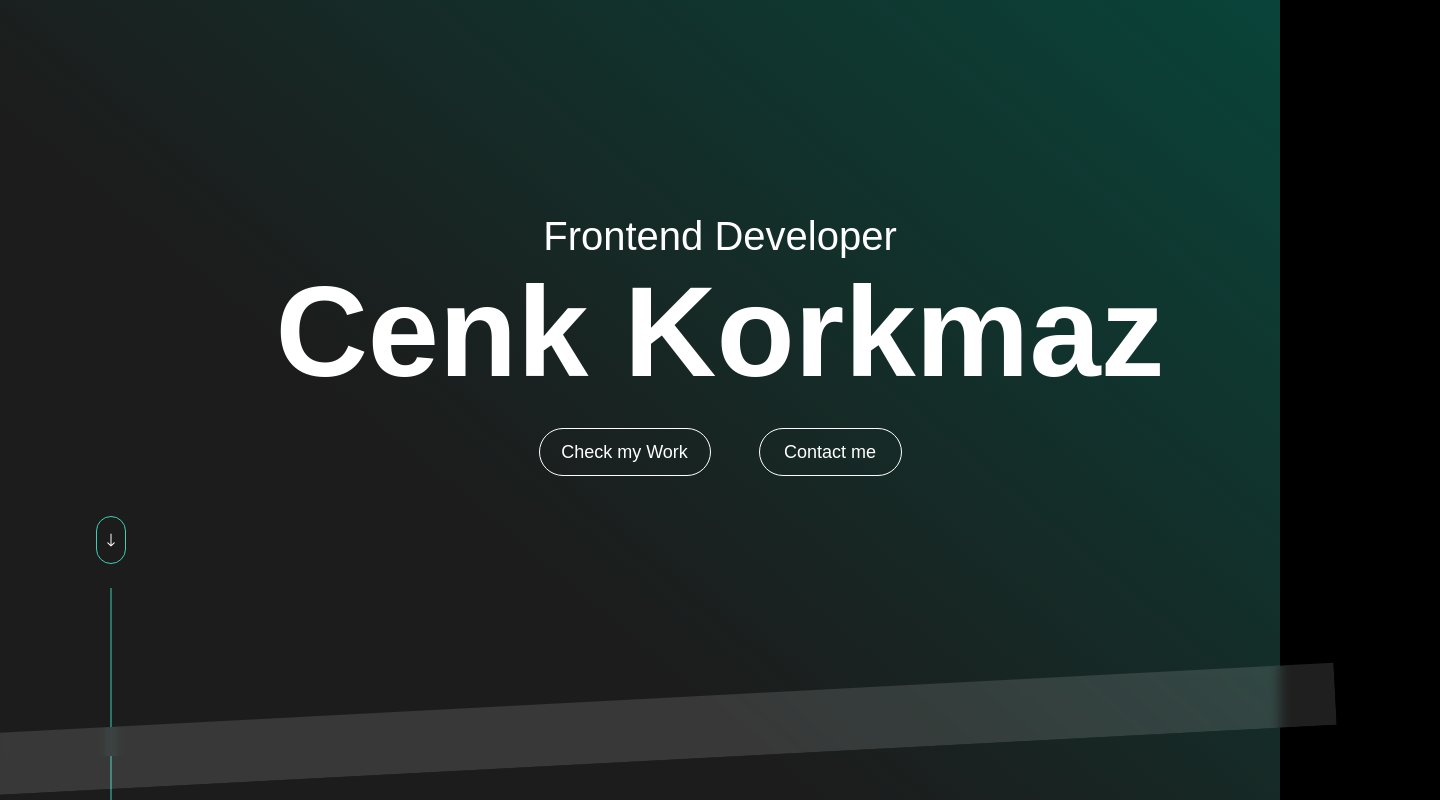
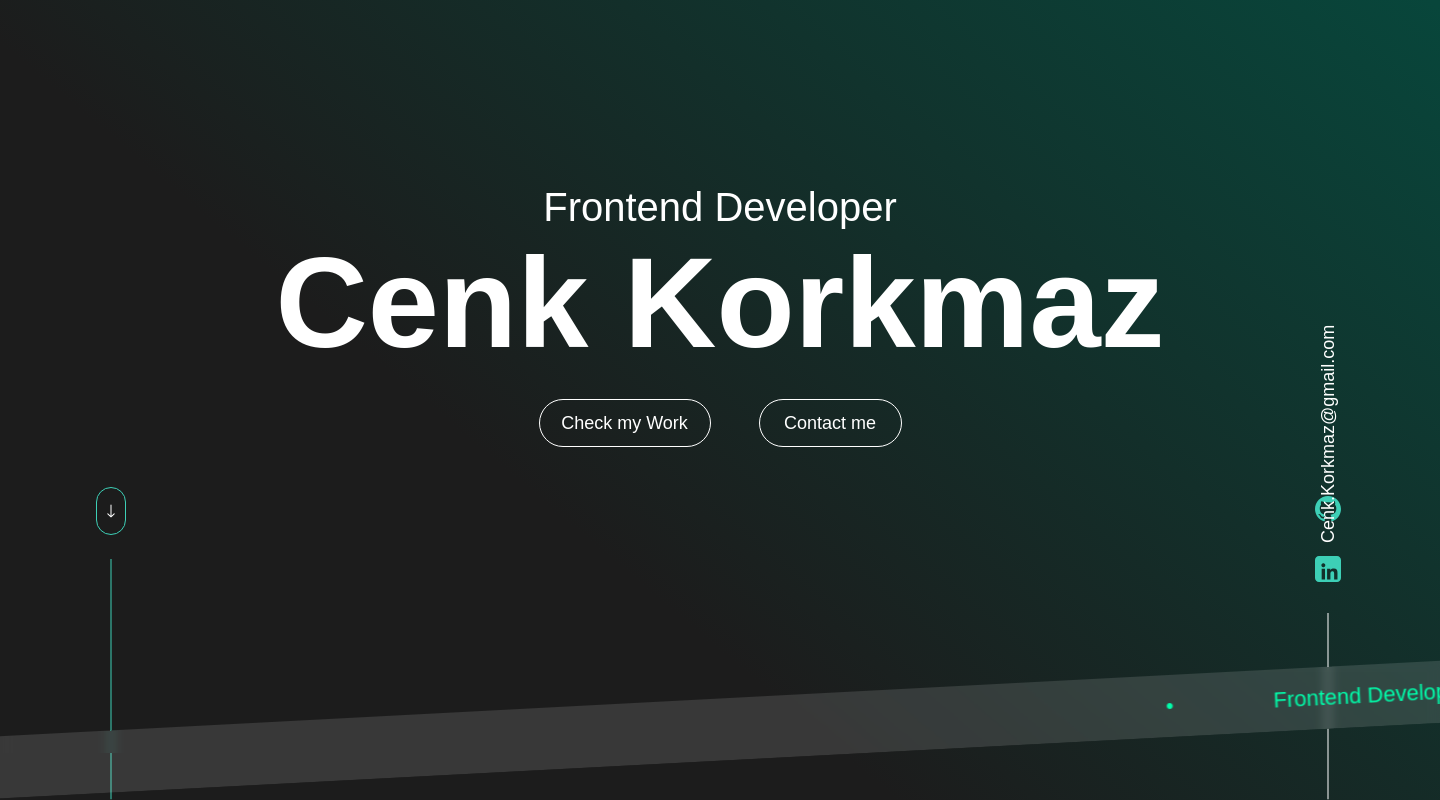
Before and after one commit to CenkKorkmaz92/portfolio, an Angular app: page / in a window 1280 px wide. Shown: the part 100-900 px from the top of the page, 1440 px wide, since content can reach past the window. Built offline with nearby package versions, Linux system fonts and the light colour scheme; a web font is replaced by a local one.

Commit message:
fixed base width and masquee aswell as postion

```diff
--- a/src/app/hero/hero.component.html
+++ b/src/app/hero/hero.component.html
@@ -1,5 +1,4 @@
 <section class="hero">
-    <div class="wrapper">
     <nav class="navbar">
         <div class="navbar-left-content">
             <div class="language-switch">
@@ -46,7 +45,7 @@
 
     <div class="bottom-section-hero-component">
         <div class="scroll-icon">
-                <img src="../../assets/img/icons/scroll_arrow_start_position.svg" alt="Scroll down icon">
+            <img class="scroll-arrow" src="../../assets/img/icons/scroll_arrow_start_position.svg" alt="Scroll down icon">
             <img src="../../assets/img/icons/vector_color_left_side.svg" alt="Left vector icon">
         </div>
         <div class="social-links">
@@ -62,5 +61,4 @@
             <img src="../../assets/img/icons/vector_grey_right_side.svg" alt="Right vector icon">
         </div>
     </div>
-    </div>
 </section>
--- a/src/app/hero/hero.component.scss
+++ b/src/app/hero/hero.component.scss
@@ -1,15 +1,8 @@
-.wrapper {
-    width: 1440px; // Fixed width for the base layout
-    margin: 0 auto; // Center content horizontally on the screen
-    padding: 0;
-    box-sizing: border-box; // Ensure padding/borders don't affect the set width
-}
-
 .hero {
+    width: 1440px;
     display: flex;
     flex-direction: column;
     height: 900px; // Fixed height
-    width: 100%; // Full width of the wrapper
     background-image: url('../../assets/img/backgrounds/background_first_section.svg');
     background-size: cover;
     background-repeat: no-repeat;
@@ -186,14 +179,13 @@
     }
 
     .hero-marquee {
-        width: 100%;
+        width: 1416px;
         height: 38px;
         transform: translateX(-8px) rotate(-3deg);
         padding: 12px 32px;
-        position: absolute;
+       position:fixed;
         top: 798px;
         display: flex;
-        overflow: hidden;
         align-items: center;
         background: rgba(255, 255, 255, 0.12);
         backdrop-filter: blur(5.3px);
@@ -202,12 +194,14 @@
         line-height: 38.4px;
         font-family: 'Karla', sans-serif;
         color: #00ffab;
+        overflow: hidden;
+        z-index: 999;
 
         &>div {
             display: flex;
             gap: 100px;
             position: relative;
-            animation: marqueeScroll 5s linear infinite;
+            animation: marqueeScroll 30s linear infinite;
         }
 
         &>div p {
@@ -219,7 +213,7 @@
 
     @keyframes marqueeScroll {
         0% {
-            transform: translateX(140%);
+            transform: translateX(100%);
         }
 
         100% {
```
Lines whose indentation alone changed are shown as unchanged.
